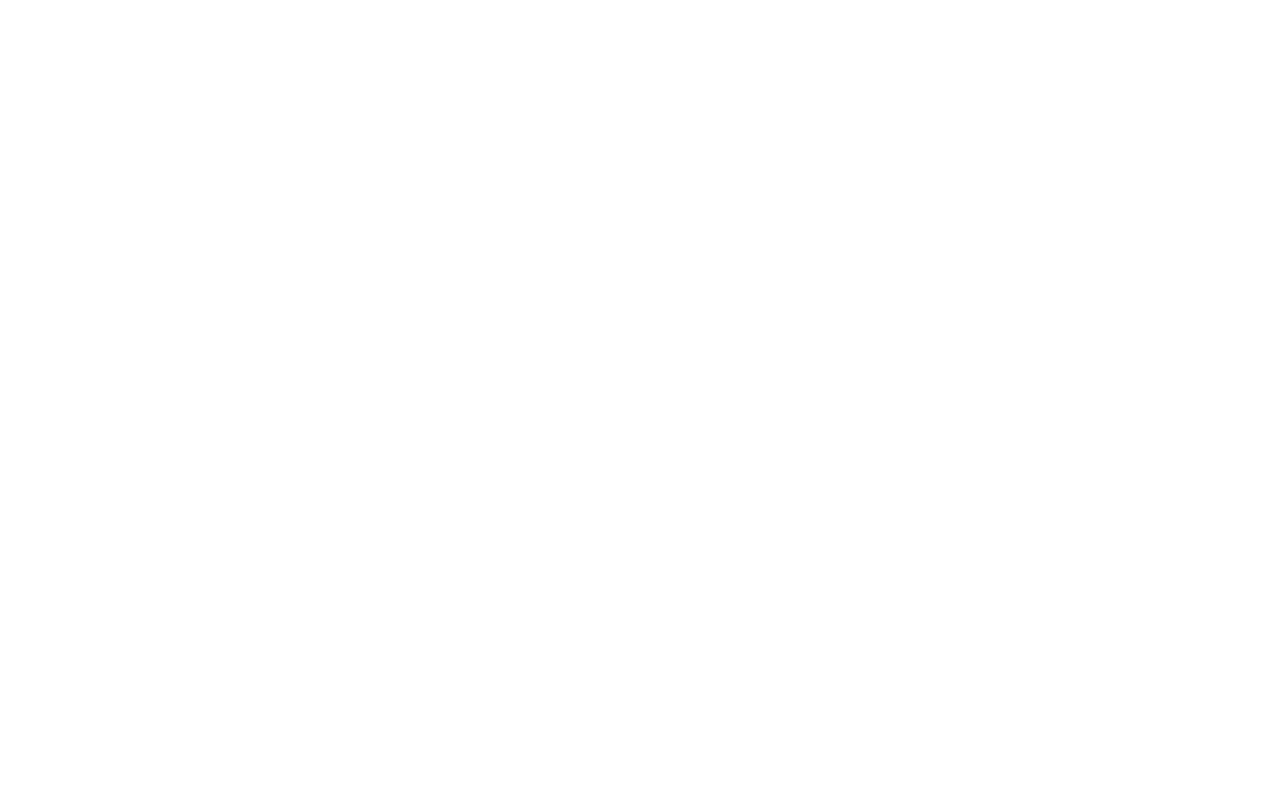
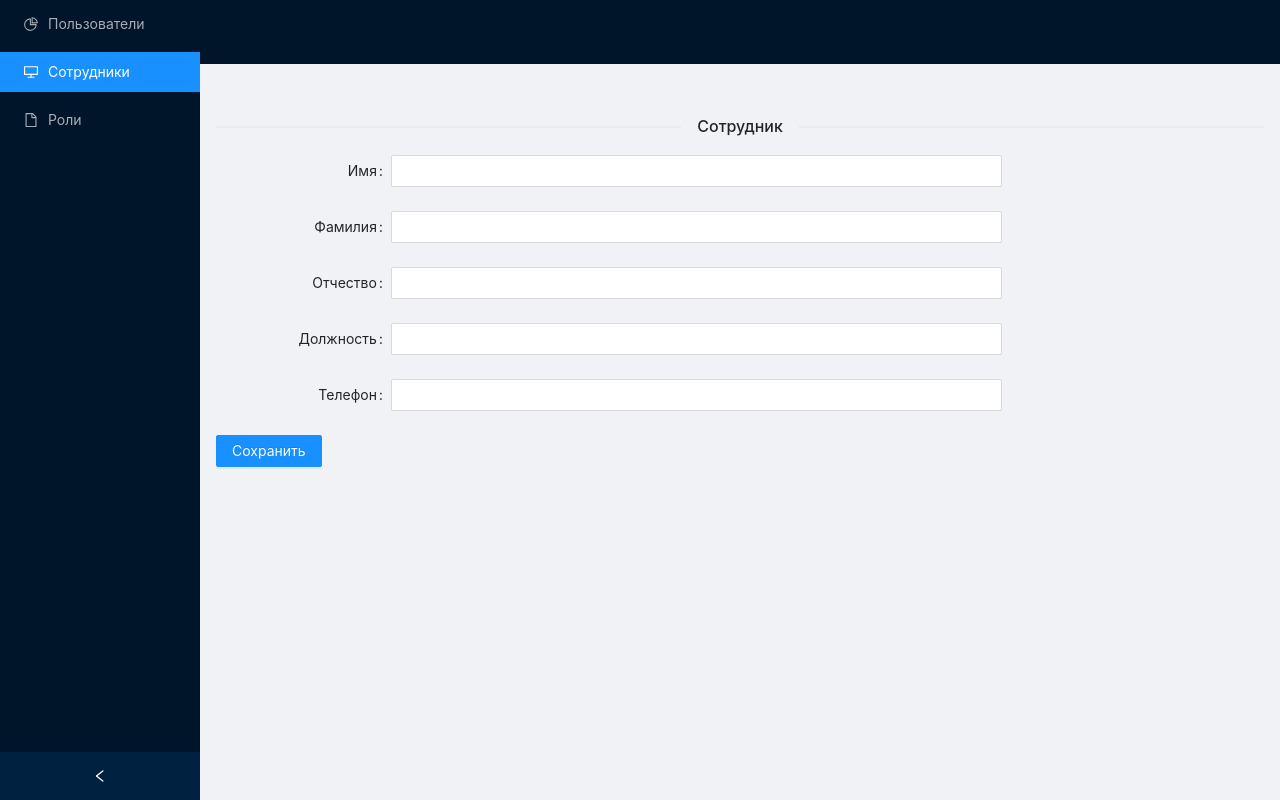
Before and after one commit to alex98247/ams-frontend, a React (Create React App) app: page /admin/employee/details in a window 1280 px wide. Built offline with nearby package versions, Linux system fonts and the light colour scheme; the HTML template or start-up script is replaced by a standard one.

Commit message:
add employee save

```diff
--- a/src/App.js
+++ b/src/App.js
@@ -1,16 +1,25 @@
 import './App.css';
-import {BrowserRouter as Router, Route, Switch} from "react-router-dom";
+import {Router as Router, Route, Switch} from "react-router-dom";
 import {Login} from "./pages/login/Login";
-import {Admin} from "./pages/admin/Admin";
+import {EmployeeLayout} from "./pages/admin/employees/EmployeeLayout";
 import "antd/dist/antd.css"
+import {EmployeeDetails} from "./pages/admin/employees/EmployeeDetails";
+import history from './pages/history/history';
+
 
 function App() {
     return (
-        <div style={{position:"relative", height: "100vh"}}>
-            <Router>
+        <div style={{position: "relative", height: "100vh"}}>
+            <Router history={history}>
                 <Switch>
                     <Route exact path="/" component={Login}/>
-                    <Route exact path="/admin" component={Admin}/>
+                    <Route exact path="/admin" component={Login}/>
+                    <Route exact path="/admin/employee" component={EmployeeLayout}/>
+                    <Route path="/admin/employee/details" component={EmployeeDetails}>
+                        <Route index component={EmployeeDetails}/>
+                        <Route path=":id" component={EmployeeDetails}/>
+                    </Route>
+                    <Route path="*" component={<h2>Ресурс не найден</h2>}/>
                 </Switch>
             </Router>
         </div>
--- a/src/pages/admin/Admin.js
+++ b/src/pages/admin/Admin.js
@@ -1,46 +1,58 @@
-import { Layout, Menu, Breadcrumb } from 'antd';
+import {Layout, Menu} from 'antd';
 import {
     DesktopOutlined,
     PieChartOutlined,
-    FileOutlined,
-    TeamOutlined,
-    UserOutlined,
+    FileOutlined
 } from '@ant-design/icons';
 import React from "react";
-import {EmployeeLayout} from "./employees/EmployeeLayout";
+import {Content, Header} from "antd/es/layout/layout";
+import history from '../history/history';
 
-const { Header, Content, Footer, Sider } = Layout;
-const { SubMenu } = Menu;
+const {Sider} = Layout;
 
 export class Admin extends React.Component {
     state = {
         collapsed: false,
+        selector: 'employee'
     };
 
-    onCollapse = collapsed => {
-        console.log(collapsed);
-        this.setState({ collapsed });
-    };
+    componentDidMount() {
+        let selector = this.getLastItem(window.location.href);
+        this.setState({selector: selector})
+    }
+
+    getLastItem = thePath => thePath.substring(thePath.lastIndexOf('/') + 1)
+
+    onCollapse = collapsed => this.setState({collapsed})
+
+    onEmployeeClick = (event) => history.push('/admin/employee')
+    onUsersClick = (event) => history.push('/admin/user')
+    onRolesClick = (event) => history.push('/admin/role')
 
     render() {
-        const { collapsed } = this.state;
+        const {collapsed, selector} = this.state;
         return (
-            <Layout style={{ minHeight: '100vh' }}>
+            <Layout style={{minHeight: '100vh'}}>
                 <Sider collapsible collapsed={collapsed} onCollapse={this.onCollapse}>
-                    <div className="logo" />
-                    <Menu theme="dark" defaultSelectedKeys={['1']} mode="inline">
-                        <Menu.Item key="1" icon={<PieChartOutlined />}>
+                    <div className="logo"/>
+                    <Menu theme="dark" defaultSelectedKeys={[selector]} mode="inline">
+                        <Menu.Item onClick={this.onUsersClick} key="user" icon={<PieChartOutlined/>}>
                             Пользователи
                         </Menu.Item>
-                        <Menu.Item key="2" icon={<DesktopOutlined />}>
+                        <Menu.Item onClick={this.onEmployeeClick} key="employee" icon={<DesktopOutlined/>}>
                             Сотрудники
                         </Menu.Item>
-                        <Menu.Item key="9" icon={<FileOutlined />}>
+                        <Menu.Item onClick={this.onRolesClick} key="role" icon={<FileOutlined/>}>
                             Роли
                         </Menu.Item>
                     </Menu>
                 </Sider>
-                <EmployeeLayout />
+                <Layout className="site-layout">
+                    <Header className="site-layout-background" style={{padding: 0}}/>
+                    <Content style={{margin: '0 16px'}}>
+                        {this.props.children}
+                    </Content>
+                </Layout>
             </Layout>
         );
     }
--- a/src/pages/admin/employees/EmployeeDetails.js
+++ b/src/pages/admin/employees/EmployeeDetails.js
@@ -9,84 +9,59 @@ import {
     InputNumber,
     Select,
     Switch,
-    TreeSelect
+    TreeSelect, Divider
 } from "antd";
-import {EmployeeService} from "../../service/EmployeeService";
+import {Admin} from "../Admin";
 
 export class EmployeeDetails extends React.Component {
 
-    componentDidMount() {
-        EmployeeService.getAllEmployees().then((response) => console.log(response))
+    state = {employee: this.employee};
+
+    handleChange = (event) => {
+        const target = event.target;
+        const value = target.value;
+        const name = target.name;
+        let employee = {...this.state.employee};
+        employee[name] = value;
+        this.setState({employee});
     }
 
-    data = [
-        'Racing car sprays burning fuel into crowd.',
-        'Japanese princess to wed commoner.',
-        'Australian walks 100km after outback crash.',
-        'Man charged over missing wedding girl.',
-        'Los Angeles battles huge wildfires.',
-    ];
+    onSave = (event) => {
+
+    }
 
     render() {
         return (
+            <Admin>
                 <Form
-                labelCol={{ span: 4 }}
-                wrapperCol={{ span: 14 }}
+                    style={{marginTop: "50px"}}
+                    labelCol={{span: 4}}
+                    wrapperCol={{span: 14}}
                     layout="horizontal"
-                initialValues={{ size: 'default'}}
+                    initialValues={{size: 'default'}}
                     size={'default'}
                 >
-                <Form.Item label="Form Size" name="size">
-                    <Radio.Group>
-                        <Radio.Button value="small">Small</Radio.Button>
-                        <Radio.Button value="default">Default</Radio.Button>
-                        <Radio.Button value="large">Large</Radio.Button>
-                    </Radio.Group>
+                    <Divider orientation="center">Сотрудник</Divider>
+                    <Form.Item label="Имя">
+                        <Input name={"name"} onChange={this.handleChange}/>
                     </Form.Item>
-                <Form.Item label="Input">
-                    <Input />
+                    <Form.Item name={"surname"} onChange={this.handleChange} label="Фамилия">
+                        <Input/>
                     </Form.Item>
-                <Form.Item label="Select">
-                    <Select>
-                        <Select.Option value="demo">Demo</Select.Option>
-                    </Select>
+                    <Form.Item name={"patronymic"} onChange={this.handleChange} label="Отчество">
+                        <Input/>
                     </Form.Item>
-                <Form.Item label="TreeSelect">
-                    <TreeSelect
-                        treeData={[
-                            { title: 'Light', value: 'light', children: [{ title: 'Bamboo', value: 'bamboo' }] },
-                        ]}
-                    />
+                    <Form.Item name={"position"} onChange={this.handleChange} label="Должность">
+                        <Input/>
                     </Form.Item>
-                <Form.Item label="Cascader">
-                    <Cascader
-                        options={[
-                            {
-                                value: 'zhejiang',
-                                label: 'Zhejiang',
-                                children: [
-                                    {
-                                        value: 'hangzhou',
-                                        label: 'Hangzhou',
-                                    },
-                                ],
-                            },
-                        ]}
-                    />
+                    <Form.Item name={"phone"} onChange={this.handleChange} label="Телефон">
+                        <Input/>
                     </Form.Item>
-                <Form.Item label="DatePicker">
-                    <DatePicker />
-                </Form.Item>
-                <Form.Item label="InputNumber">
-                    <InputNumber />
-                </Form.Item>
-                <Form.Item label="Switch" valuePropName="checked">
-                    <Switch />
-                </Form.Item>
-                <Form.Item label="Button">
-                    <Button>Button</Button>
+                    <Form.Item>
+                        <Button onClick={this.onSave} type="primary">Сохранить</Button>
                     </Form.Item>
                 </Form>
+            </Admin>
         )
     }
 }
--- a/src/pages/admin/employees/EmployeeLayout.js
+++ b/src/pages/admin/employees/EmployeeLayout.js
@@ -1,7 +1,9 @@
 import React from "react";
-import {Divider, Layout, List} from "antd";
+import {Button, Divider, Layout, List, message} from "antd";
 import {Content, Header} from "antd/es/layout/layout";
 import {EmployeeService} from "../../service/EmployeeService";
+import {Admin} from "../Admin";
+import {LoginService} from "../../service/LoginService";
 
 export class EmployeeLayout extends React.Component {
 
@@ -9,6 +11,10 @@ export class EmployeeLayout extends React.Component {
 
     componentDidMount() {
         EmployeeService.getAllEmployees().then((response) => this.setState({employees: response.data}))
+    }
+
+    handleAddEmployeeClick = (event) => {
+        this.props.history.push('/admin/employee/details')
     }
 
     data = [
@@ -21,22 +27,20 @@ export class EmployeeLayout extends React.Component {
 
     render() {
         return (
-            <Layout className="site-layout">
-                <Header className="site-layout-background" style={{padding: 0}}/>
-                <Content style={{margin: '0 16px'}}>
+            <Admin>
+                <Button onClick={this.handleAddEmployeeClick} style={{marginTop: "10px"}}
+                        type="primary">Добавить</Button>
                 <div className="site-layout-background" style={{padding: 24, minHeight: 360}}>
-                        <Divider orientation="left">Large Size</Divider>
+                    <Divider orientation="left">Сотрудники</Divider>
                     <List
                         size="large"
-                            header={<div>Header</div>}
-                            footer={<div>Footer</div>}
                         bordered
                         dataSource={this.data}
                         renderItem={item => <List.Item>{item}</List.Item>}
                     />
                 </div>
-                </Content>
-            </Layout>
+
+            </Admin>
         )
     }
 }
--- /dev/null
+++ b/src/pages/history/history.js
@@ -0,0 +1,3 @@
+import { createBrowserHistory } from 'history';
+
+export default createBrowserHistory();
--- a/src/pages/login/Login.js
+++ b/src/pages/login/Login.js
@@ -20,8 +20,7 @@ export class Login extends React.Component {
     handleLogin = (event) => {
         let credentials = {...this.state.credentials};
         let err = LoginService.login(credentials.login, credentials.password)
-        err.catch((e) => message.error('Не верный логин или пароль'))
-
+        err.then((e) => this.props.history.push('/admin/employee')).catch((e) => message.error('Не верный логин или пароль'))
     }
 
     render() {
--- a/src/pages/service/LoginService.js
+++ b/src/pages/service/LoginService.js
@@ -1,4 +1,5 @@
 import {BaseAxios} from "../../core/BaseAxios";
+import React from "react";
 
 export class LoginService {
     static login(login, password) {
```
Lines whose indentation alone changed are shown as unchanged.
